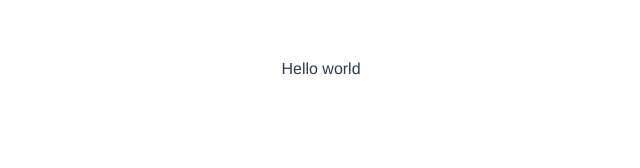
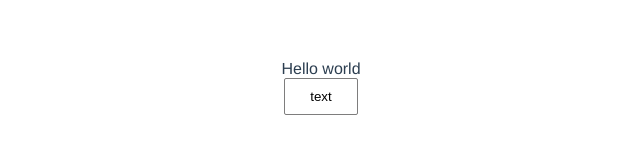
Before and after one commit to mohaddsw/vue-hello-world-simple, a Vue app: page / in a window 1280 px wide. Shown: the top 168 px of the page, without its empty margins (319-959 px from the left). Built offline with nearby package versions, Linux system fonts and the light colour scheme.

Commit message:
Fix bug in the package

```diff
--- a/src/App.vue
+++ b/src/App.vue
@@ -1,17 +1,22 @@
 <template>
   <div id="app">
+    <HelloWorld />
+    <Button>
+      text
+    </Button>
 
-    <HelloWorld />
   </div>
 </template>
 
 <script>
 import HelloWorld from './components/HelloWorld.vue'
+import Button from './components/vue-button.vue'
 
 export default {
   name: 'App',
   components: {
-    HelloWorld
+    HelloWorld,
+    Button
   }
 }
 </script>
--- /dev/null
+++ b/src/components/vue-button.vue
@@ -0,0 +1,41 @@
+<template>
+  <button :style="styles">
+    <slot></slot>
+  </button>
+</template>
+
+<script>
+export default {
+  props: {
+    color: {
+      type: String,
+      default: "#fff",
+      required: false,
+    },
+  },
+  data() {
+    return {
+      styles: {
+        backgroundColor: this.color,
+      },
+    };
+  },
+};
+</script>
+
+<style  scoped>
+button{
+    padding: 10px 25px;
+    outline: none;
+    cursor: pointer;
+    border: 1px solid rgb(126, 125, 125);
+    border-radius: 2px;
+
+
+
+}
+button:hover{
+    background: linear-gradient(0,rgb(126, 125, 125),rgb(126, 125, 125));
+    color:#fff
+}
+</style>
```
